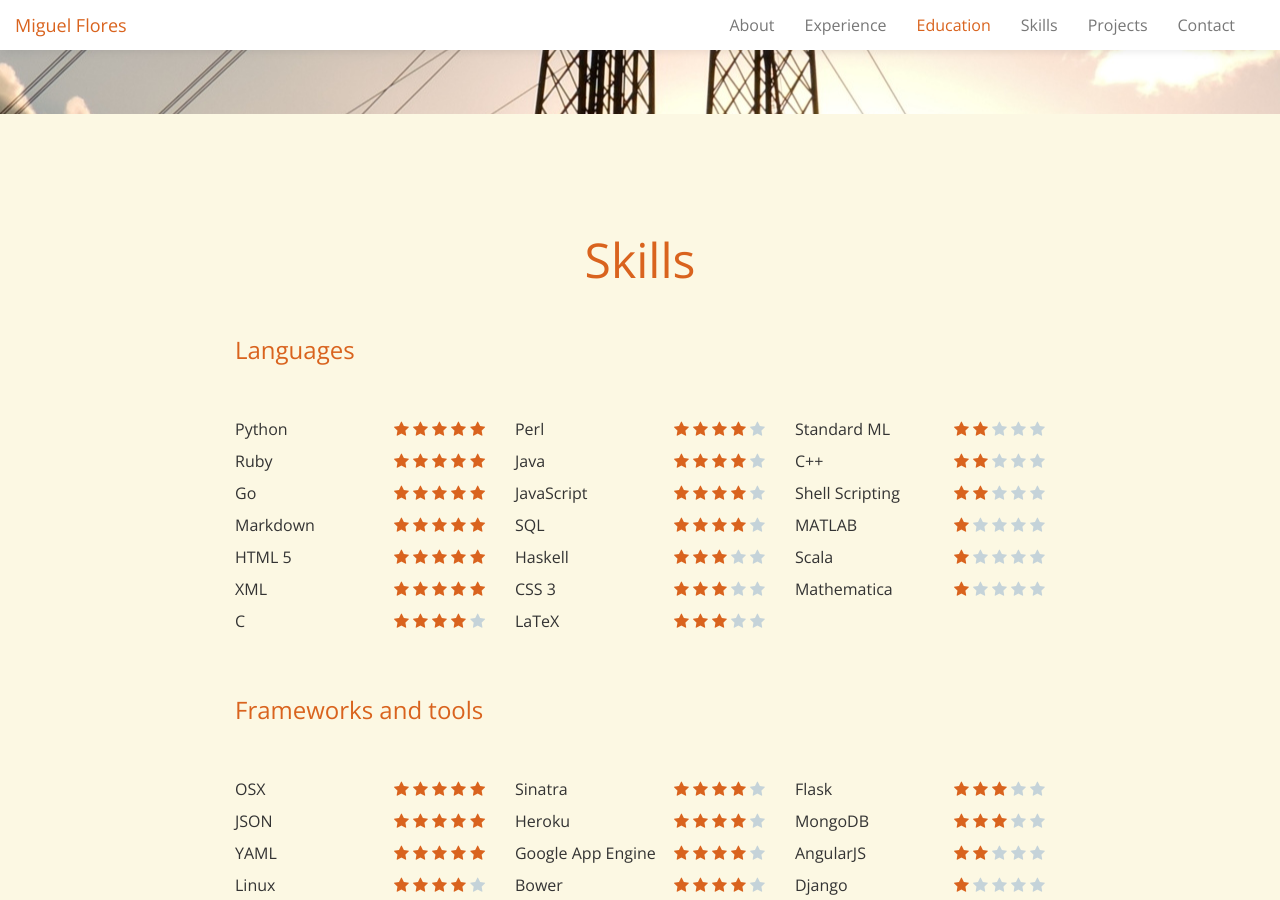
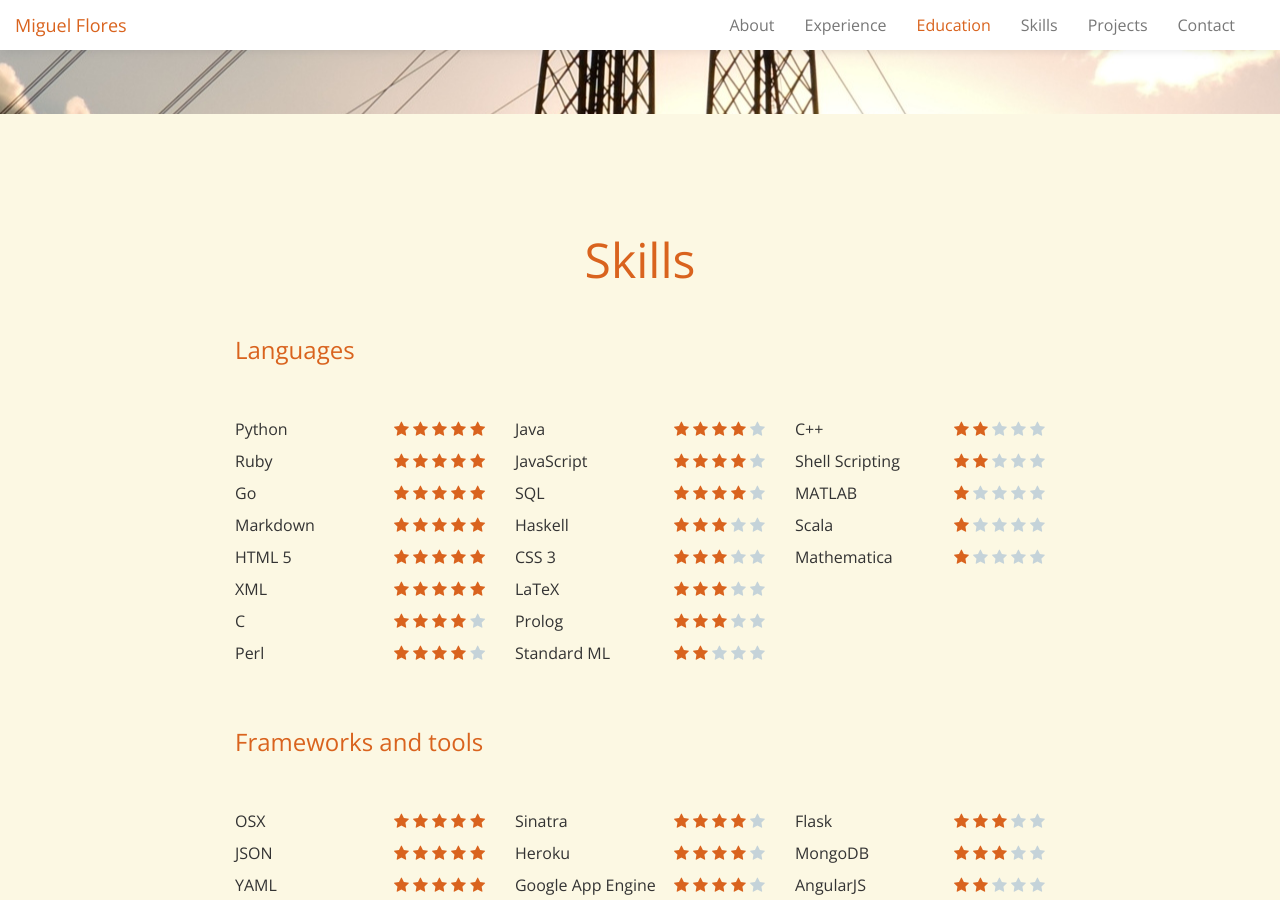
Before and after one commit to miguelfrde/miguelfrde.github.io, a Jekyll site: the page built from index.html, in a window 1280 px wide and 900 px high, scrolled down 5620 px. Built offline with Jekyll 4.4.1, drawn with Linux system fonts in a browser that asks for light colours; nearby versions of some CDN libraries; some web fonts are replaced.

Commit message:
Update skills

```diff
--- a/_data/skills.yaml
+++ b/_data/skills.yaml
@@ -28,6 +28,8 @@
     - name: CSS 3
       rank: 3
     - name: LaTeX
+      rank: 3
+    - name: Prolog
       rank: 3
     - name: Standard ML
       rank: 2
```
